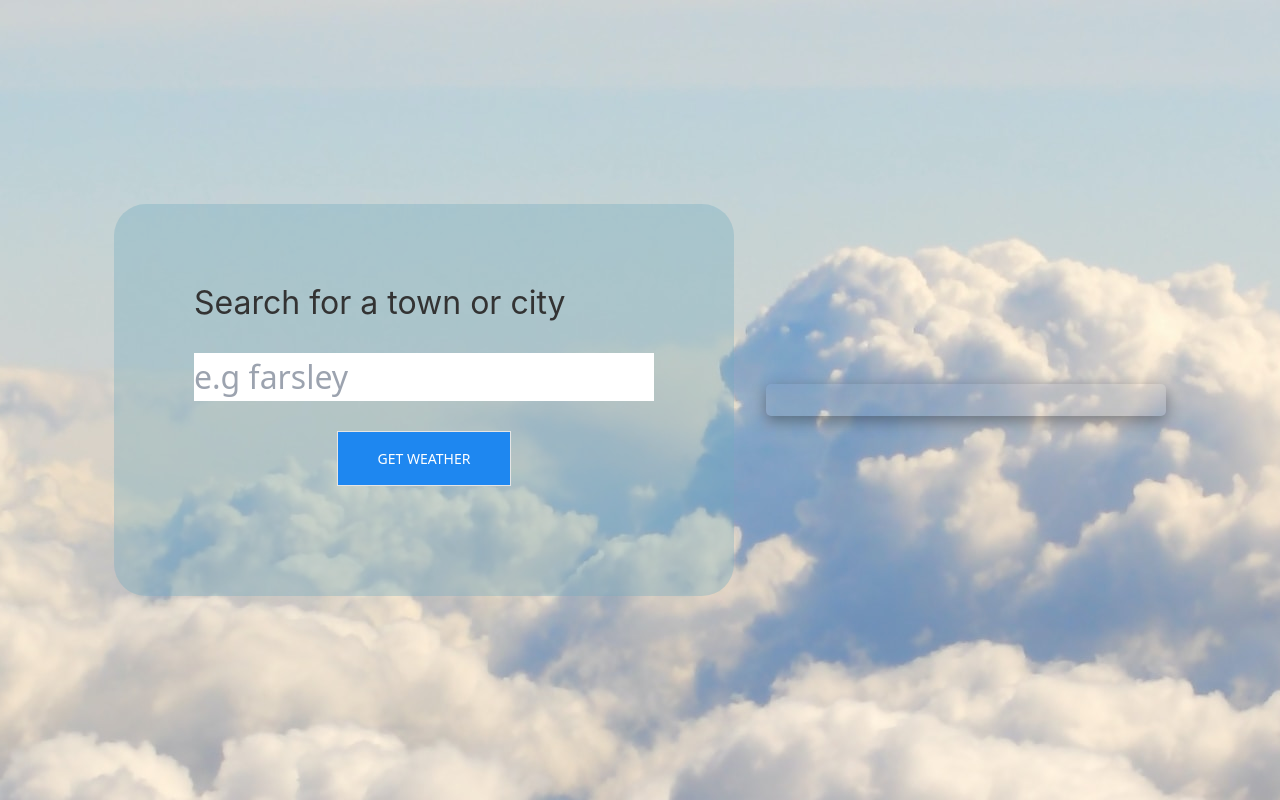
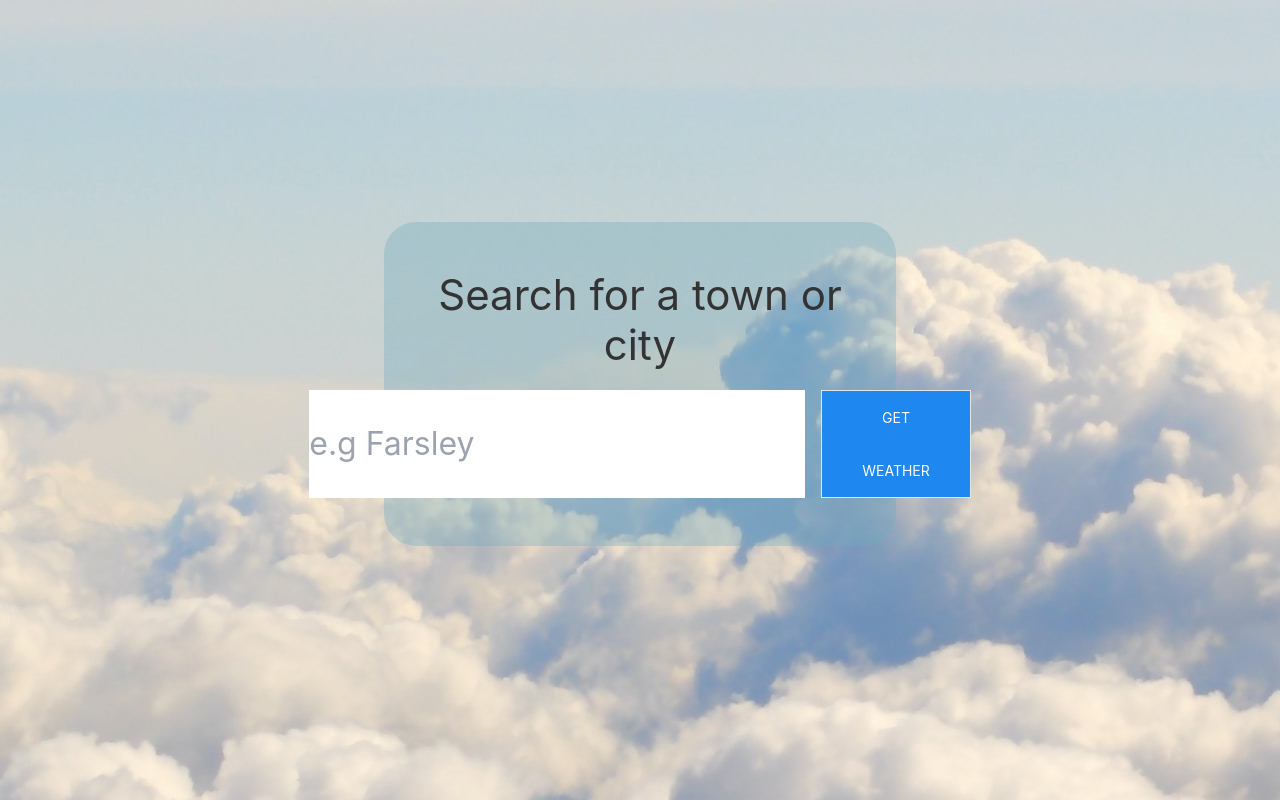
Before and after one commit to SimonFinnigan/weather-app-collab, a website: page index.html in a window 1280 px wide. Drawn offline with nearby package versions, Linux system fonts and the light colour scheme.

Commit message:
moved styling for search and cards

```diff
--- a/index.html
+++ b/index.html
@@ -5,6 +5,7 @@
     <meta charset="UTF-8">
     <meta http-equiv="X-UA-Compatible" content="IE=edge">
     <meta name="viewport" content="width=device-width, initial-scale=1.0">
+    <link href="/dist/output.css" rel="stylesheet">
     <link href="/dist/output.css" rel="stylesheet">
     <script src="./js/main.js"></script>
     <script src="/scripts.js"></script>
@@ -16,27 +17,19 @@
 <script src="https://cdn.jsdelivr.net/npm/uikit@3.16.17/dist/js/uikit.min.js"></script>
 <script src="https://cdn.jsdelivr.net/npm/uikit@3.16.17/dist/js/uikit-icons.min.js"></script>
     <title>Document</title>
-  <link href="/dist/output.css" rel="stylesheet">
 </head>
     <body>
-        <div class="mainContainer uk-object-center-center">
-        <h1 class="">Search for a town or city</h1>
-        <input type="text" id="location" class="uk-align-center uk-object-center-center" placeholder="e.g farsley">
-        <button onclick="getWeather()" id="searchButton" class="getWeatherButton uk-button uk-button-default uk-align-center uk-object-center-center uk-background-primary uk-button-large">Get Weather</button>
-    </div>
-    <!-- <div class="weatherResults">
-        <div class="card-header">
-        <div class="topRow">
-        <div id="icon"><img id="wicon" src="https://openweathermap.org/img/wn/10d@2x.png" alt="Weather icon"></div>
-        <p class="mb1 temperatureClass">20°C</p>
-        <p class="mb1">Cape Town</h2>
+        <div class="pageContainer">
+            <div class="mainContainer uk-object-center-center ">
+                <h1 class="uk-text-center">Search for a town or city</h1>
+                <div class="d-flex row">
+                    <input type="text" id="location" class="searchBox" placeholder="e.g Farsley">
+                    <button onclick="getWeather()" id="searchButton" class="getWeatherButton uk-button uk-button-default  uk-background-primary uk-button-large">Get Weather</button>
+                </div>
+            </div>
+            <div id="weather" class="weatherResults uk-card-title uk-animation-slide-right uk-border-rounded" ></div>
         </div>
-        <p class="mb1">Hot</p>
-        <p class="mb1">84% Humidity</p>
-        </div>
-        </div> -->
-    <div id="weather" class="weatherResults uk-card-title uk-animation-slide-right uk-border-rounded" ></div>
-</body>
+    </body>
 <script src="/js/main.js" type="module" defer></script>
 <script src="/js/api.js" type="module" defer></script>
 <script src="/js/weather.js" type="module" defer></script>
--- a/scripts.js
+++ b/scripts.js
@@ -22,10 +22,12 @@ function getWeather() {
             <div class="topRow">
               <div id="icon"><img id="wicon" src="https://openweathermap.org/img/wn/${icon}@2x.png" alt="Weather icon"></div>
               <p class="mb1 temperatureClass">${(newTemp)}°C</p>
+              </div>
+              <div class="bottomRow">
                 <p class="mb1">${jsonLocation}, ${country}</h2>
-          </div>
                 <p class="mb1">${description}</p>
                 <p class="mb1">Humidity: ${humidity}%</p>
+            </div>
           </div>
         </div>
           `;
--- a/styles.css
+++ b/styles.css
@@ -15,11 +15,22 @@ body{
 }
 .mainContainer{
     background: #6fa9bd59;
-    padding: 5rem;
+    padding: 3rem;
     font-size: 2rem;
     border-radius: 2rem;
+    width: 40vw;
+    margin-bottom: 2rem;
 }
-
+.d-flex {
+    display: flex;
+}
+.row{
+    flex-direction: row;
+    justify-content: center;
+}
+.searchBox{
+    margin-right: 1rem;
+}
 .getWeatherButton{
     color: white !important;
 }
@@ -27,12 +38,14 @@ body{
     color: black !important;
 
 }
-
+#location:focus-visible {
+    outline: 0px dotted #333;
+}
 .mb1{
     margin-bottom: 0.8rem;
 }
 .weatherResults{
-    padding: 1rem;
+    /* padding: 1rem; */
     box-shadow: rgb(0 0 0 / 35%) 0px 5px 15px;
     margin-left: 2rem;
     color: white;
@@ -60,7 +73,19 @@ body{
     flex-direction: column;
     align-items: center;
 }
+.bottomRow{
+    display: flex;
+    flex-direction: column;
+    align-content: center;
+    align-items: center;
+    margin-bottom: 3rem;
+}
 .card-header{
+    display: flex;
+    flex-direction: column;
+    align-items: center;
+}
+.pageContainer{
     display: flex;
     flex-direction: column;
     align-items: center;
```
Lines whose indentation alone changed are shown as unchanged.
